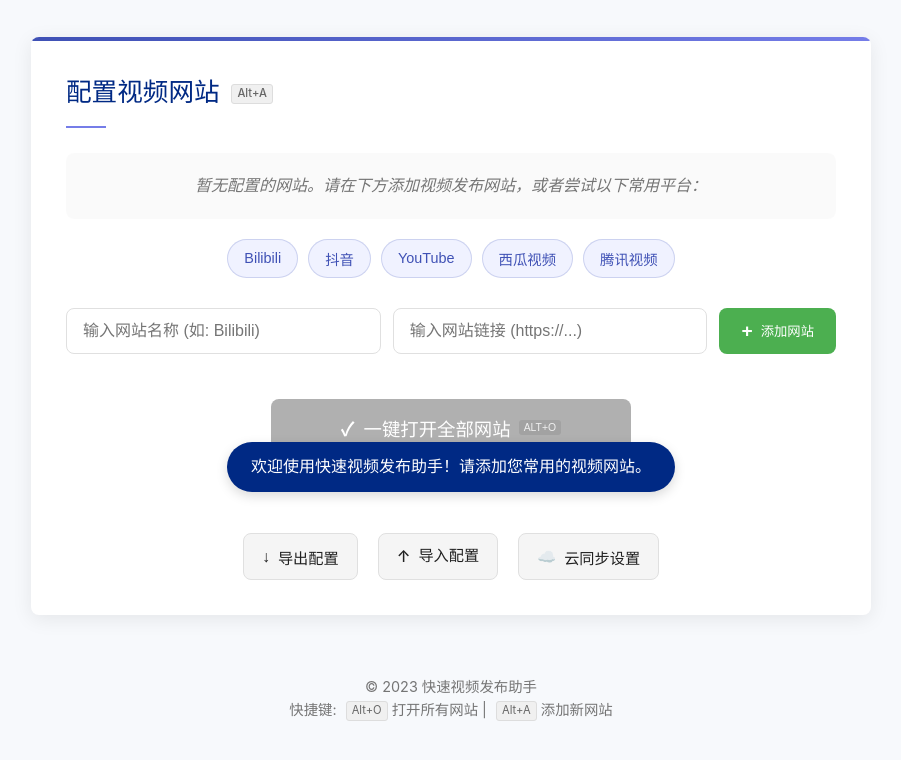
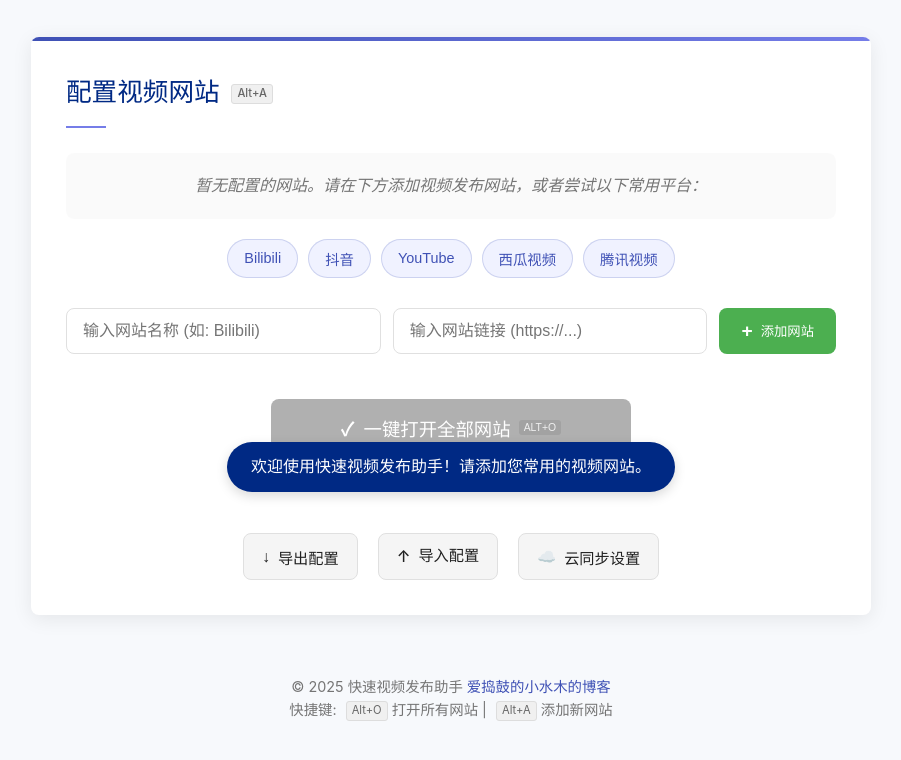
Before and after one commit to MyMaskKing/quick_release_video, a plain HTML site: page index.html in a window 1280 px wide. Shown: the part 278-1038 px from the top of the page, without its empty margins (189-1090 px from the left). Drawn offline with Linux system fonts and the light colour scheme.

Commit message:
更新首页底部版权信息，添加博客链接，确保信息准确性

```diff
--- a/index.html
+++ b/index.html
@@ -62,7 +62,7 @@
         </main>
 
         <footer>
-            <p>© 2023 快速视频发布助手</p>
+            <p>© 2025 快速视频发布助手 <a href="https://blog.mymaskking.dpdns.org/">爱捣鼓的小水木的博客</a></p>
             <p class="shortcuts-info">快捷键: <span class="shortcut-hint">Alt+O</span> 打开所有网站 | <span class="shortcut-hint">Alt+A</span> 添加新网站</p>
         </footer>
     </div>
```
